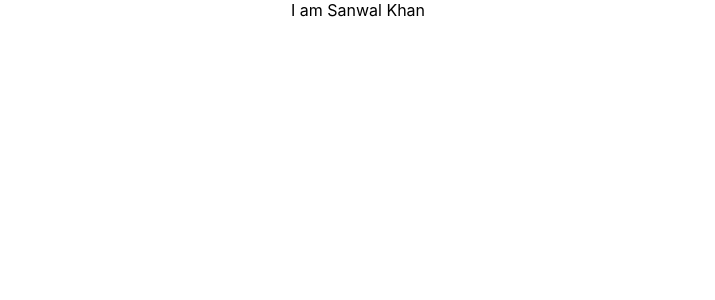
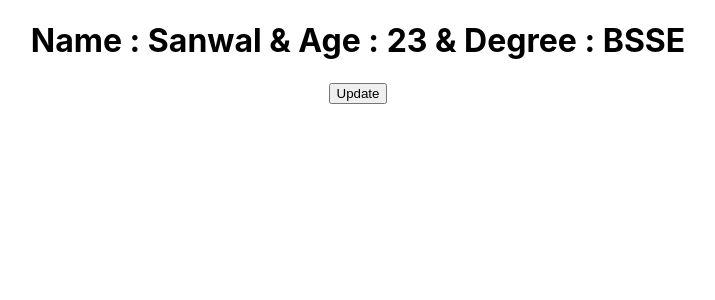
Before and after one commit to sanwalkhan/react-basics, a React (Create React App) app: page / in a window 1280 px wide. Shown: the top 300 px of the page, without its empty margins (282-997 px from the left). Built offline with nearby package versions, Linux system fonts and the light colour scheme.

Commit message:
Update dataarray.jsx

```diff
--- a/src/components/dataarray.jsx
+++ b/src/components/dataarray.jsx
@@ -1,9 +1,22 @@
+import { useState } from 'react'
 import React from 'react'
 
 export const DataArray = () => {
+
+
+   const [obj , setobj ] = useState({
+    NAME: 'Sanwal '  , AGE : 23 , DEGREE : 'BSSE ' })
+
+    const changeobj = () => {
+    setobj( {...obj, NAME : 'Sanwal Khan' , DEGREE : 'BSCS'})
+       }
+
   return (
     <div>
-    I am Sanwal Khan
+   <h1>
+   Name : {obj.NAME} & Age : {obj.AGE} & Degree : {obj.DEGREE}
+   </h1>
+    <button onClick={ changeobj}>Update</button>
     </div>
   )
 }
```
